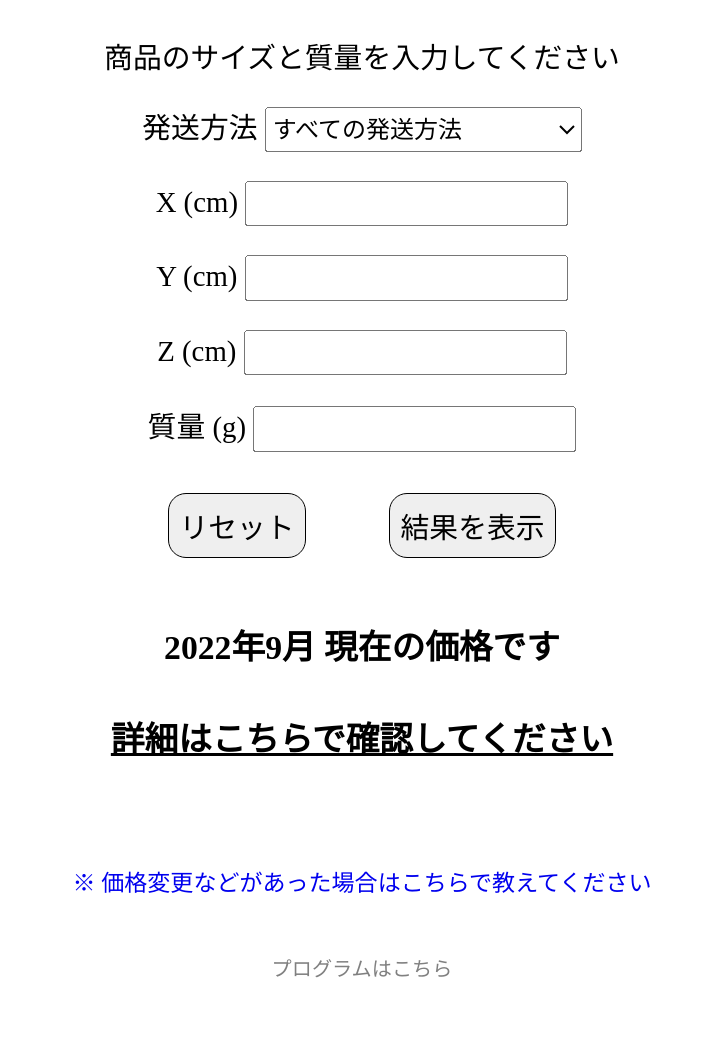
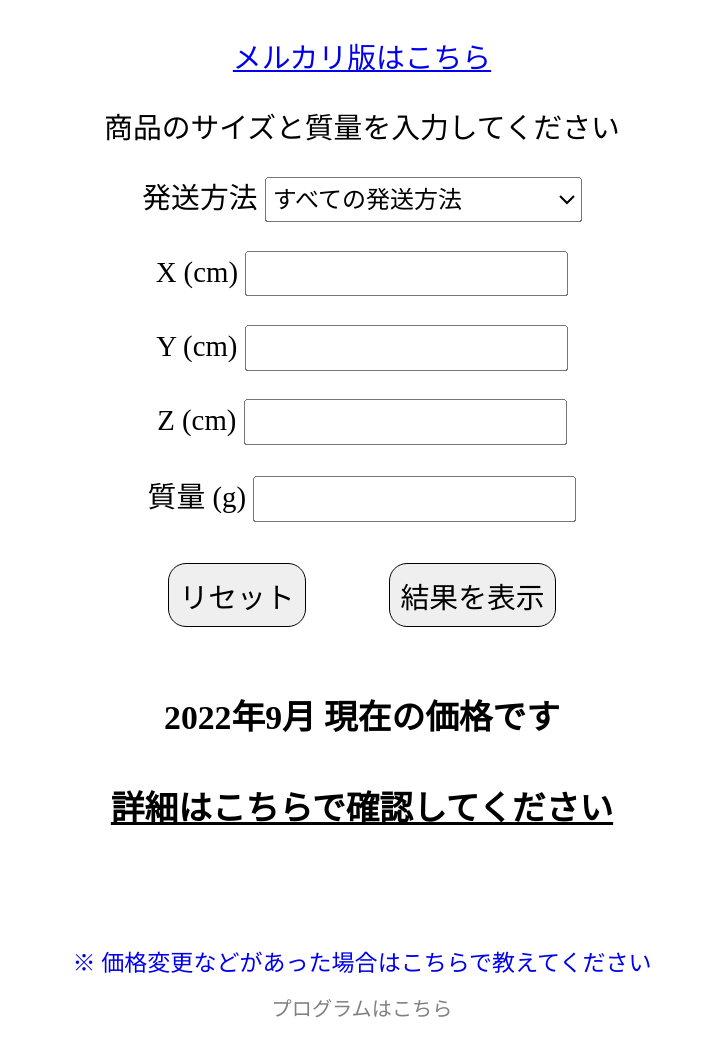
Before and after one commit to risu-robot/paypayhurima-postage, a plain HTML site: page index.html in a window 1280 px wide. Shown: the part 126-1163 px from the top of the page, without its empty margins (278-1002 px from the left). Drawn offline with Linux system fonts and the light colour scheme.

Commit message:
Update index.html

```diff
--- a/index.html
+++ b/index.html
@@ -8,13 +8,13 @@
   </head>
   <body>
     <h1>PayPayフリマ送料 最安値</h1>
+    <a href="https://risu-robot.github.io/mercari-postage/" target="_blank" class="another">メルカリ版はこちら</a>
     <p>商品のサイズと質量を入力してください</p>
     <label for="how">発送方法</label>
     <select style="height: 25px;" id="how">
       <option value="0">すべての発送方法</option>
       <option value="1">おてがる配送(ヤマト運輸)</option>
       <option value="2">おてがる配送(日本郵便)</option>
-      <option value="3">おまかせ配送</option>
     </select>
     <form>
       <p>X (cm) <input style="height: 20px" type="number" id="x-message"></p>
@@ -35,12 +35,14 @@
       <a href="https://s.yimg.jp/images/paypayfleamarket/help/deliverytypeslist_v2.pdf?pfmOpenWebview=external" target="_blank"><h3>詳細はこちらで確認してください</h3></a>
     </div>
     <br>
+    </div>
+    <br>
     <div class="update">
-      <a href="https://message.blogcms.jp/livedoor/risu_robot/message" target="_blank"><p>※ 価格変更などがあった場合はこちらで教えてください</p></a>
+      <a href="https://message.blogcms.jp/livedoor/risu_robot/message" target="_blank">※ 価格変更などがあった場合はこちらで教えてください</a>
     </div>
     <br>
     <div class="program">
-      <a href="https://github.com/risu-robot/paypayhurima-postage" target="_blank"><p>プログラムはこちら</p></a>
+      <a href="" target="_blank">プログラムはこちら</a>
     </div>
     <script src="script.js"></script>
   </body>
```
